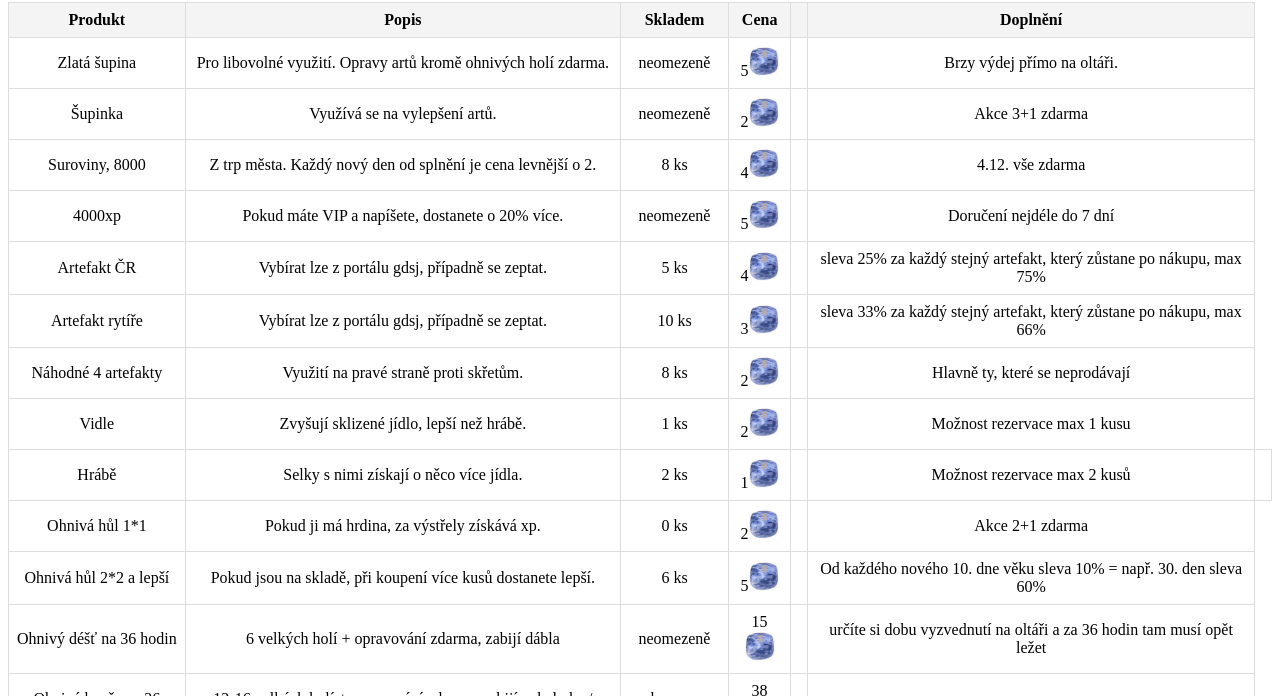
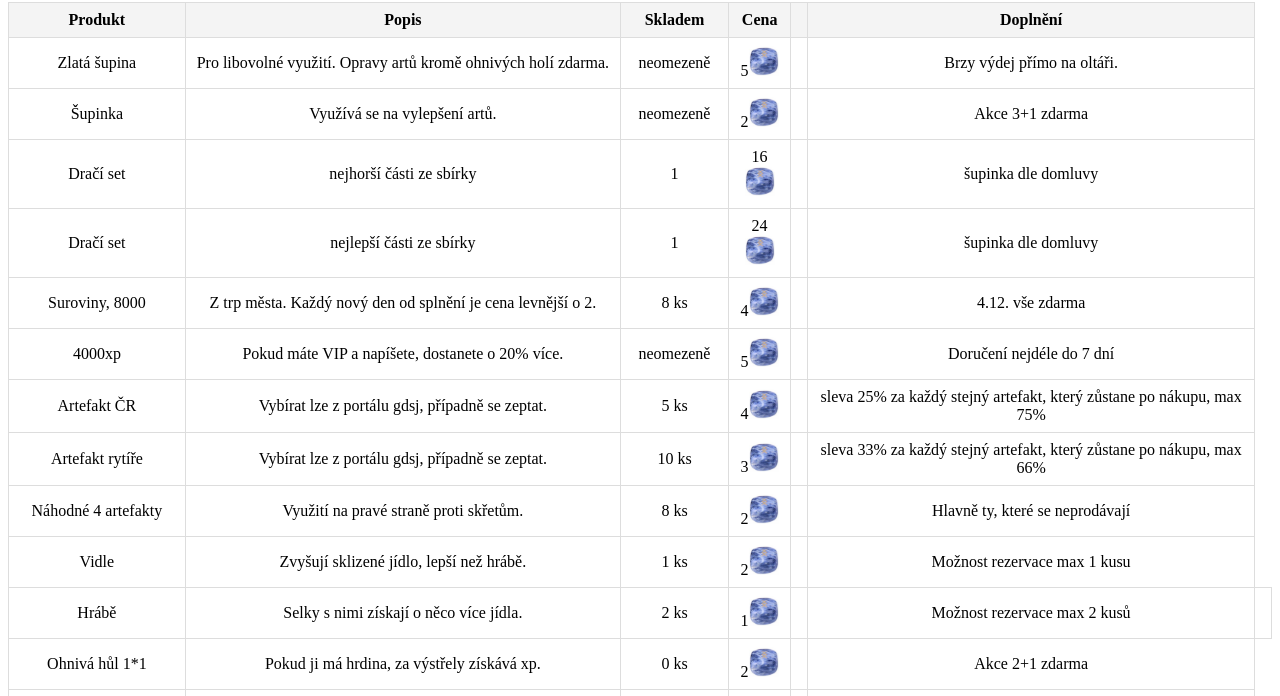
Before and after one commit to Dejviik01/Mestane_S5_ph, a plain HTML site: page Klanový obchod.html in a window 1280 px wide. Shown: the part 78-774 px from the top of the page. Drawn offline with Linux system fonts and the light colour scheme.

Commit message:
Add files via upload

```diff
--- a/Klanový obchod.html
+++ b/Klanový obchod.html
@@ -53,6 +53,21 @@
                 <td></td>
                 <td>Akce 3+1 zdarma</td>
             </tr>
+            <tr>
+                <td>Dračí set</td>
+                <td>nejhorší části ze sbírky</td>
+                <td>1</td>
+                <td>16<img src="vscode/obrázky/runa.JPG" alt="Runa"></td>
+                <td></td>
+                <td>šupinka dle domluvy</td>
+            </tr>
+            <td>Dračí set</td>
+            <td>nejlepší části ze sbírky</td>
+            <td>1</td>
+            <td>24<img src="vscode/obrázky/runa.JPG" alt="Runa"></td>
+            <td></td>
+            <td>šupinka dle domluvy</td>
+        </tr>
             <tr>
                 <td>Suroviny, 8000</td>
                 <td>Z trp města. Každý nový den od splnění je cena levnější o 2.</td>
```
